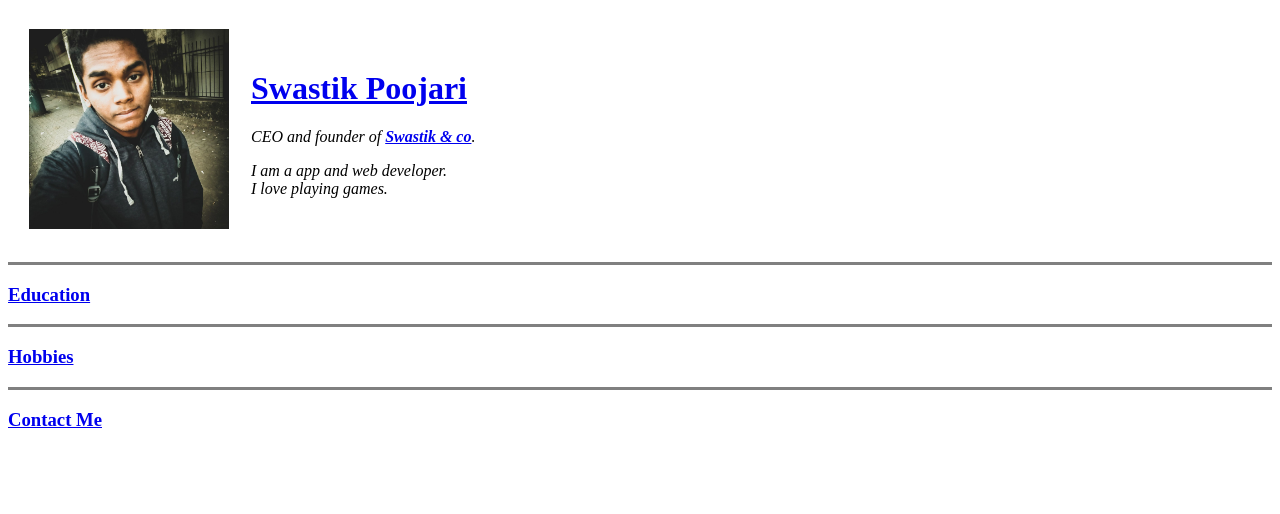
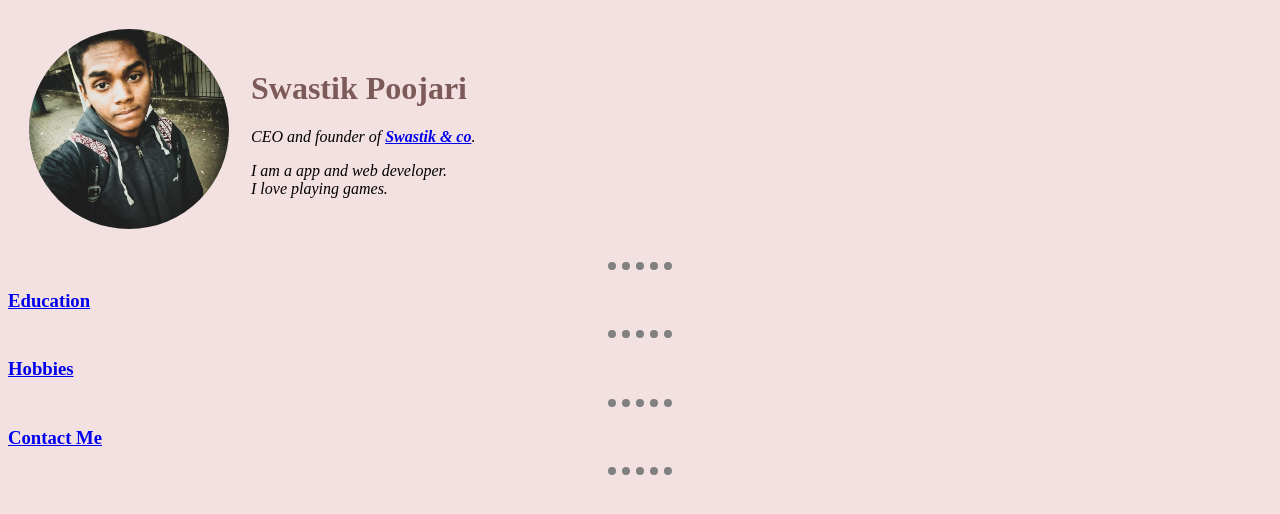
Before and after one commit to swastik21/CV, a plain HTML site: page index.html in a window 1280 px wide. Drawn offline with Linux system fonts and the light colour scheme.

Commit message:
Add files via upload

```diff
--- /dev/null
+++ b/css/style.css
@@ -0,0 +1,20 @@
+body {
+  background-color: #f3e1e1;
+}
+hr {
+  background-color: #f3e1e1;
+  border-style: none;
+  border-top-style: dotted;
+  border-color: grey;
+  border-width: 8px;
+  width: 5%;
+}
+h1 {
+  color: #7d5a5a;
+}
+h3 {
+  color: #7d5a5a;
+}
+#mypic {
+  border-radius: 100%;
+}
--- a/index.html
+++ b/index.html
@@ -4,13 +4,14 @@
 <head>
   <meta charset="utf-8">
   <title>Swastik</title>
+  <link rel="stylesheet" href="css/style.css">
 </head>
 
 <body>
   <table cellspacing = "20">
     <tr>
-      <td><img src="images/swastik.jpg" alt="Swastik's Profile Pic" height="200" width="200"></td>
-      <td><h1><a href="https://www.instagram.com/_swastik_21_/">Swastik Poojari</a></h1>
+      <td><img id ="mypic" src="images/swastik.jpg" alt="Swastik's Profile Pic" height="200" width="200"></td>
+      <td><h1>Swastik Poojari</h1>
       <p><em>CEO and founder of <strong><a href="https://www.justdial.com/Jhunjhunu/Swastik-Co/9999P1592-1592-100408120431-N7X2_BZDET">Swastik & co</a></strong>.</em></p>
       <p><em>I am a app and web developer.<br> I love playing games.</em></p></td>
     </tr>
@@ -21,6 +22,7 @@
   <h3><a href="hobbies.html">Hobbies</a></h3>
   <hr size = "3" noshade>
   <h3><a href="contact.html">Contact Me</a></h3>
+  <hr size = "3" noshade>
 </body>
 
 </html>
```
Also changed, not shown: contact.html (+2 -0 lines), education.html (+1 -0 lines), hobbies.html (+6 -1 lines).
